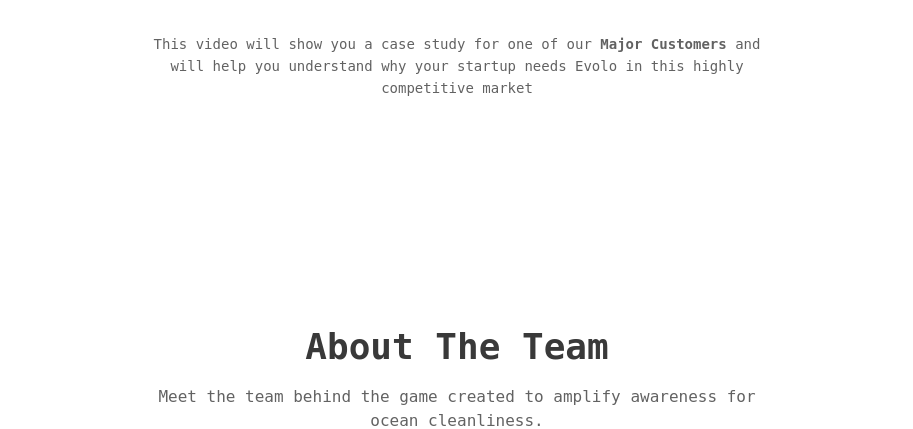
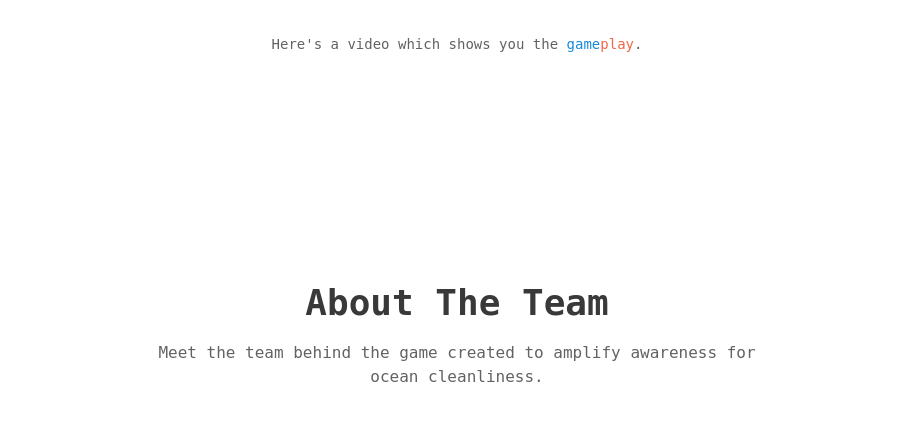
Before and after one commit to Founding-Hackers/Founding-Hackers.github.io, a plain HTML site: page index.html in a window 1280 px wide. Shown: the part 3281-3710 px from the top of the page, without its empty margins (183-1096 px from the left). Drawn offline with Linux system fonts and the light colour scheme; files whose address does not match are found by name; a web font is replaced by a local one.

Commit message:
some text

```diff
--- a/index.html
+++ b/index.html
@@ -220,7 +220,7 @@
                     </div> <!-- end of image-container -->
                     <!-- end of video preview -->
 
-                    <p>This video will show you a case study for one of our <strong>Major Customers</strong> and will help you understand why your startup needs Evolo in this highly competitive market</p>
+                    <p>Here's a video which shows you the <span class="spblue">game</span><span class="sporange">play</span>.</p>
                 </div> <!-- end of col -->
             </div> <!-- end of row -->
         </div> <!-- end of container -->
```
